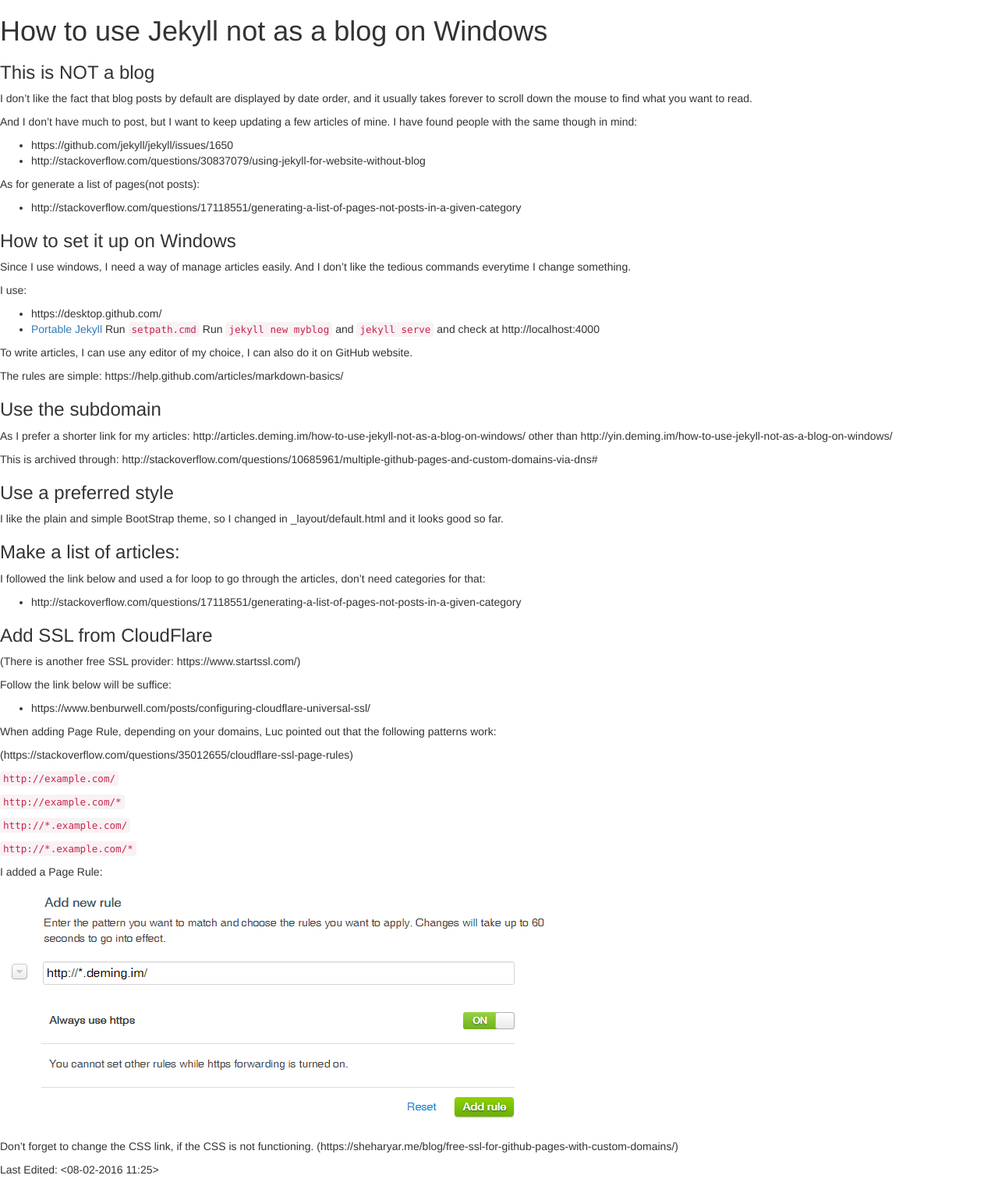
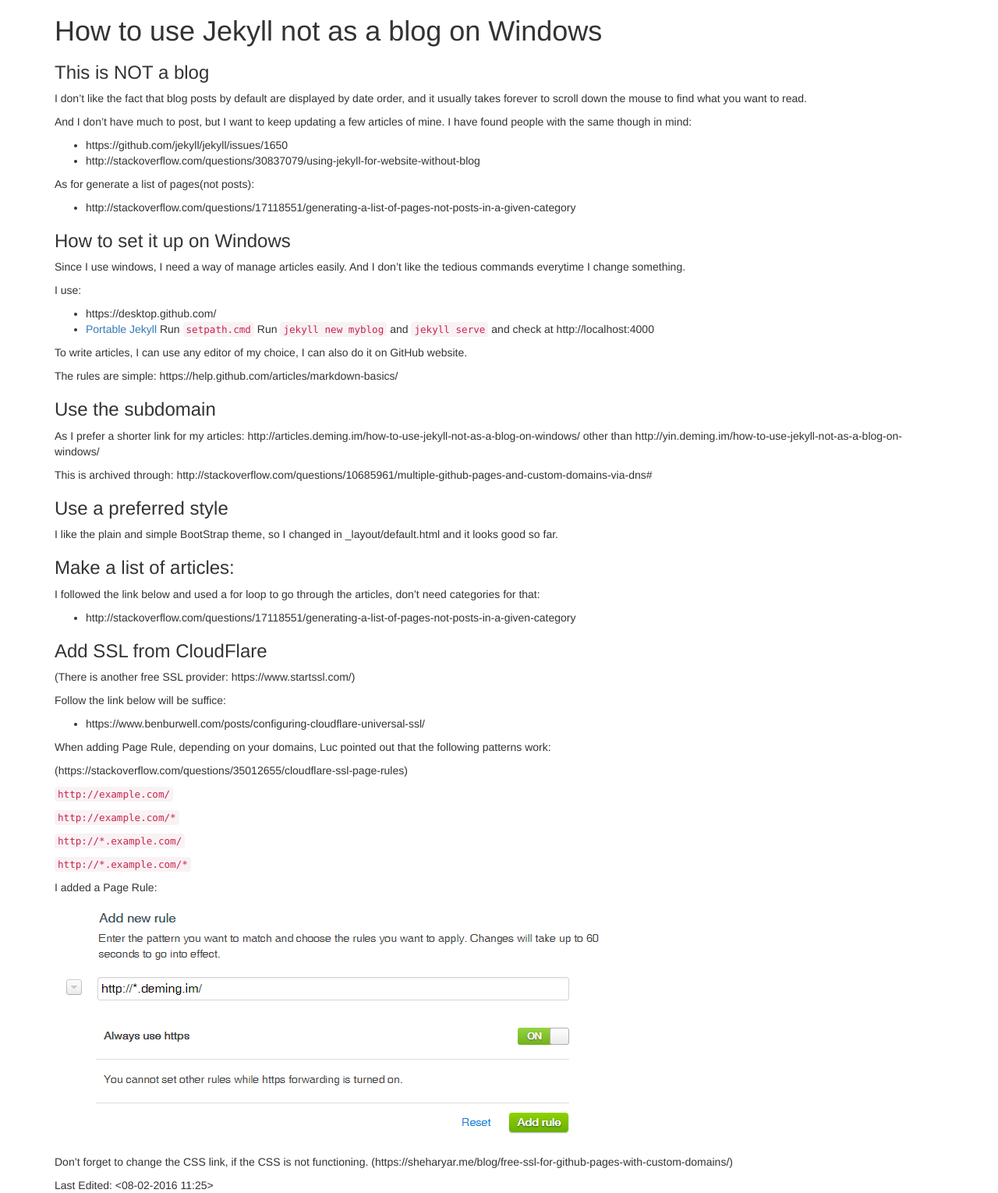
Before and after one commit to yindeming/articles, a Jekyll site: the page built from how-to-use-jekyll-not-as-a-blog-on-windows.md, in a window 1280 px wide. Shown: the whole page at 78% size. Built offline with Jekyll 4.4.1, drawn with Linux system fonts in a browser that asks for light colours; nearby versions of some CDN libraries.

Commit message:
Update default.html

```diff
--- a/_layouts/default.html
+++ b/_layouts/default.html
@@ -16,7 +16,7 @@
   </head>
   <body>
 
-    <div class="site"> <!--<div class="container"> -->
+    <div class="container">
       	<!--<div class="wrapper"> -->
 	<!--<div class="jumbotron"> -->
           {{ content }}
```
